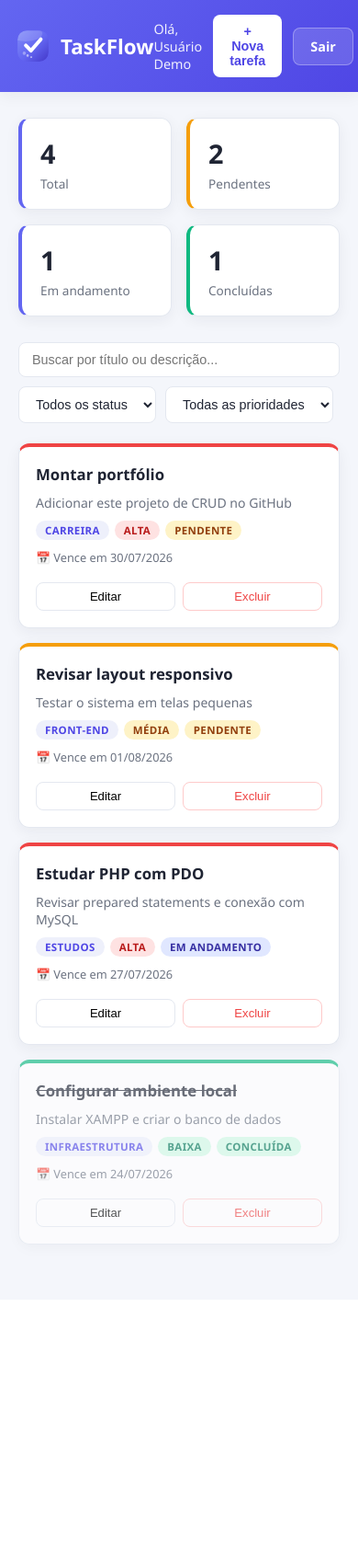
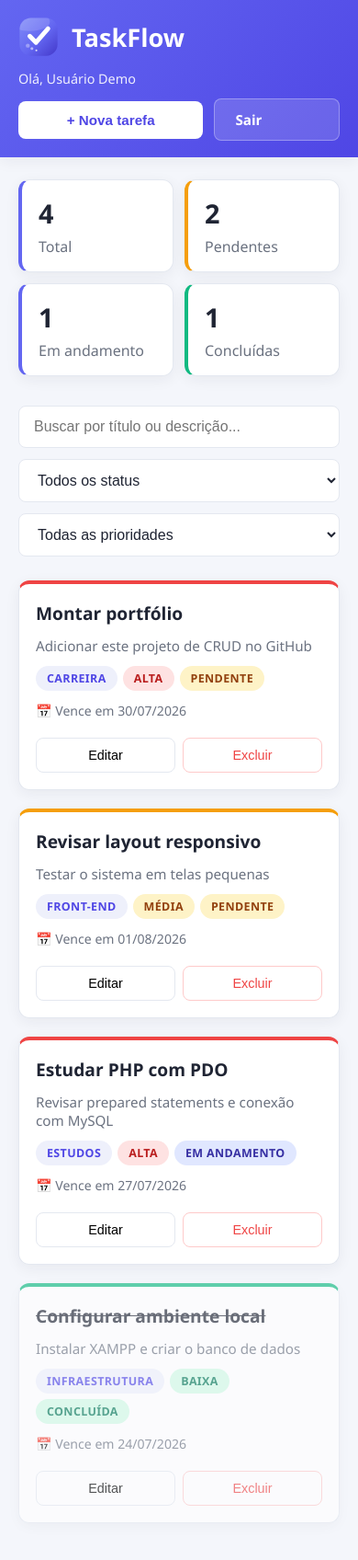
Before and after one commit to Hendel2/gerenciador-de-tarefas, a PHP site: page / in a window 390 px wide. Shown: the whole page at 92% size. Before the commit the page ends 1362 px from the top, so only its background shows below. Run offline with PHP 8.4, Linux system fonts and the light colour scheme; a user stored in the database is signed in; data comes from the database, SQL or seed files in the repository.

Commit message:
Aumenta escala da interface e deixa o layout responsivo para mobile

```diff
--- a/assets/css/style.css
+++ b/assets/css/style.css
@@ -22,13 +22,14 @@ body {
     font-family: 'Segoe UI', system-ui, -apple-system, sans-serif;
     background: var(--bg);
     color: var(--text);
+    font-size: 17px;
 }
 
 .topbar {
     display: flex;
     align-items: center;
     justify-content: space-between;
-    padding: 18px 32px;
+    padding: 22px 40px;
     background: linear-gradient(135deg, var(--primary), var(--primary-dark));
     color: #fff;
     box-shadow: var(--sombra);
@@ -37,19 +38,19 @@ body {
 .topbar__brand {
     display: flex;
     align-items: center;
-    gap: 12px;
+    gap: 14px;
 }
 
 .topbar__logo {
     display: inline-flex;
-    width: 36px;
-    height: 36px;
-    border-radius: 10px;
+    width: 44px;
+    height: 44px;
+    border-radius: 12px;
 }
 
 .topbar h1 {
     margin: 0;
-    font-size: 1.4rem;
+    font-size: 1.7rem;
 }
 
 .topbar__acoes {
@@ -73,39 +74,39 @@ body {
 }
 
 .container {
-    max-width: 1100px;
+    max-width: 1600px;
     margin: 0 auto;
-    padding: 28px 20px 60px;
+    padding: 34px 40px 60px;
 }
 
 /* Stats */
 .stats {
     display: grid;
-    grid-template-columns: repeat(auto-fit, minmax(160px, 1fr));
-    gap: 16px;
-    margin-bottom: 28px;
+    grid-template-columns: repeat(auto-fit, minmax(200px, 1fr));
+    gap: 20px;
+    margin-bottom: 32px;
 }
 
 .stat-card {
     background: var(--surface);
     border: 1px solid var(--border);
     border-radius: var(--radius);
-    padding: 18px 20px;
+    padding: 24px 28px;
     box-shadow: var(--sombra);
     display: flex;
     flex-direction: column;
-    gap: 4px;
+    gap: 6px;
     border-left: 4px solid var(--primary);
 }
 
 .stat-card__valor {
-    font-size: 1.8rem;
+    font-size: 2.3rem;
     font-weight: 700;
 }
 
 .stat-card__label {
     color: var(--text-muted);
-    font-size: 0.85rem;
+    font-size: 1rem;
 }
 
 .stat-card--pendente { border-left-color: var(--aviso); }
@@ -116,17 +117,17 @@ body {
 .filtros {
     display: flex;
     flex-wrap: wrap;
-    gap: 10px;
-    margin-bottom: 22px;
+    gap: 12px;
+    margin-bottom: 26px;
 }
 
 .filtros input,
 .filtros select {
-    padding: 10px 14px;
+    padding: 13px 16px;
     border-radius: 8px;
     border: 1px solid var(--border);
     background: var(--surface);
-    font-size: 0.9rem;
+    font-size: 1rem;
     color: var(--text);
 }
 
@@ -137,19 +138,19 @@ body {
 /* Lista de tarefas */
 .lista-tarefas {
     display: grid;
-    grid-template-columns: repeat(auto-fill, minmax(280px, 1fr));
-    gap: 16px;
+    grid-template-columns: repeat(auto-fill, minmax(320px, 1fr));
+    gap: 20px;
 }
 
 .tarefa {
     background: var(--surface);
     border: 1px solid var(--border);
     border-radius: var(--radius);
-    padding: 18px;
+    padding: 24px;
     box-shadow: var(--sombra);
     display: flex;
     flex-direction: column;
-    gap: 10px;
+    gap: 12px;
     position: relative;
     border-top: 4px solid var(--primary);
 }
@@ -175,13 +176,13 @@ body {
 
 .tarefa__titulo {
     margin: 0;
-    font-size: 1.05rem;
+    font-size: 1.2rem;
     font-weight: 600;
 }
 
 .tarefa__descricao {
     color: var(--text-muted);
-    font-size: 0.88rem;
+    font-size: 0.95rem;
     margin: 0;
     white-space: pre-wrap;
 }
@@ -195,9 +196,9 @@ body {
 .badge {
     display: inline-flex;
     align-items: center;
-    padding: 3px 10px;
+    padding: 5px 12px;
     border-radius: 999px;
-    font-size: 0.72rem;
+    font-size: 0.78rem;
     font-weight: 600;
     text-transform: uppercase;
     letter-spacing: 0.03em;
@@ -212,7 +213,7 @@ body {
 .badge--status-concluida { background: #d1fae5; color: #047857; }
 
 .tarefa__vencimento {
-    font-size: 0.8rem;
+    font-size: 0.88rem;
     color: var(--text-muted);
 }
 
@@ -225,12 +226,12 @@ body {
 
 .tarefa__acoes button {
     flex: 1;
-    padding: 7px 0;
+    padding: 10px 0;
     border-radius: 8px;
     border: 1px solid var(--border);
     background: var(--surface);
     cursor: pointer;
-    font-size: 0.82rem;
+    font-size: 0.9rem;
     transition: background 0.15s ease;
 }
 
@@ -251,8 +252,8 @@ body {
 .btn {
     border: none;
     border-radius: 8px;
-    padding: 10px 18px;
-    font-size: 0.9rem;
+    padding: 12px 22px;
+    font-size: 0.95rem;
     font-weight: 600;
     cursor: pointer;
     transition: filter 0.15s ease;
@@ -362,9 +363,82 @@ body {
     margin-top: 6px;
 }
 
+@media (max-width: 860px) {
+    .container {
+        padding: 24px 20px 40px;
+    }
+
+    .stats {
+        grid-template-columns: repeat(2, 1fr);
+    }
+
+    .lista-tarefas {
+        grid-template-columns: 1fr;
+    }
+}
+
+@media (max-width: 720px) {
+    .topbar {
+        flex-direction: column;
+        align-items: flex-start;
+        gap: 14px;
+        padding: 18px 20px;
+    }
+
+    .topbar__acoes {
+        width: 100%;
+        flex-wrap: wrap;
+    }
+
+    .topbar__usuario {
+        width: 100%;
+        order: -1;
+    }
+
+    .topbar__acoes .btn {
+        flex: 1 1 auto;
+    }
+}
+
 @media (max-width: 520px) {
     .form-row { grid-template-columns: 1fr; }
-    .topbar { padding: 16px 18px; }
+
+    .stats {
+        grid-template-columns: 1fr 1fr;
+        gap: 12px;
+    }
+
+    .stat-card {
+        padding: 16px 18px;
+    }
+
+    .stat-card__valor {
+        font-size: 1.8rem;
+    }
+
+    .filtros input[type="search"] {
+        flex-basis: 100%;
+    }
+
+    .filtros select {
+        flex: 1 1 140px;
+    }
+
+    .tarefa {
+        padding: 18px;
+    }
+
+    .modal {
+        padding: 18px;
+    }
+
+    .auth-page {
+        padding: 16px;
+    }
+
+    .auth-card {
+        padding: 22px;
+    }
 }
 
 /* Autenticação (login / cadastro) */
```
Also changed, not shown: README.md.
